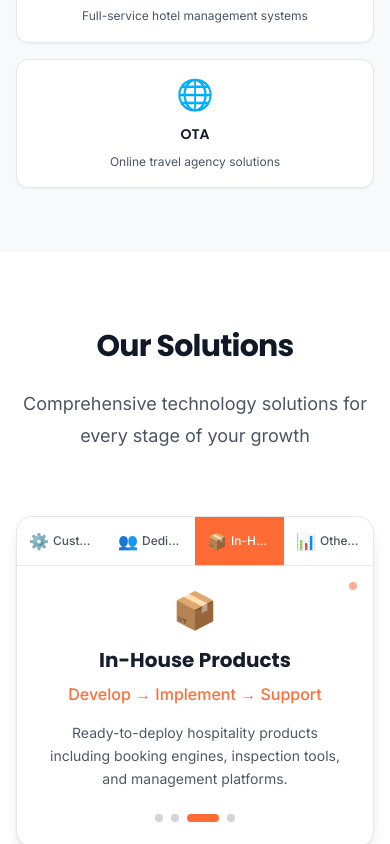
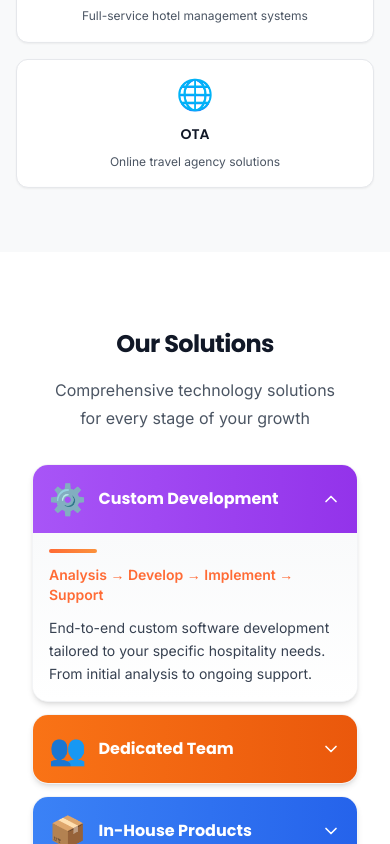
Before and after one commit to JEBITECH/jebi_website, a Next.js app: page / in a window 390 px wide. Shown: the part 2016-2860 px from the top of the page. Built offline with nearby package versions, Linux system fonts and the light colour scheme.

Commit message:
make the solution section responsive

```diff
--- a/app/page.tsx
+++ b/app/page.tsx
@@ -205,13 +205,13 @@ export default function Home() {
 
       {/* 3. Rolling Options Section */}
       <div className="bg-white section-padding">
-        <div className="container-custom">
+        <div className="container-custom px-4 sm:px-6">
           <AnimatedSection direction="up">
-            <div className="mx-auto max-w-2xl text-center mb-16">
-              <h2 className="text-3xl font-bold tracking-tight text-gray-900 sm:text-4xl font-heading">
+            <div className="mx-auto max-w-2xl text-center mb-8 sm:mb-12 md:mb-16">
+              <h2 className="text-2xl sm:text-3xl md:text-4xl font-bold tracking-tight text-gray-900 font-heading">
                 Our Solutions
               </h2>
-              <p className="mt-6 text-lg leading-8 text-gray-600">
+              <p className="mt-4 sm:mt-6 text-base sm:text-lg leading-7 sm:leading-8 text-gray-600 px-4 sm:px-0">
                 Comprehensive technology solutions for every stage of your growth
               </p>
             </div>
--- a/components/RollingOptions.tsx
+++ b/components/RollingOptions.tsx
@@ -2,6 +2,7 @@
 
 import { useState, useEffect } from 'react'
 import { motion, AnimatePresence } from 'framer-motion'
+import { ChevronDown } from 'lucide-react'
 
 interface RollingOption {
   id: string
@@ -24,6 +25,7 @@ export default function RollingOptions({
 }: RollingOptionsProps) {
   const [currentIndex, setCurrentIndex] = useState(0)
   const [isAutoPlaying, setIsAutoPlaying] = useState(true)
+  const [openAccordions, setOpenAccordions] = useState<number[]>([0]) // First item open by default on mobile
 
   useEffect(() => {
     if (!isAutoPlaying) return
@@ -42,29 +44,109 @@ export default function RollingOptions({
     setTimeout(() => setIsAutoPlaying(true), 10000)
   }
 
+  const toggleAccordion = (index: number) => {
+    setOpenAccordions(prev =>
+      prev.includes(index)
+        ? prev.filter(i => i !== index)
+        : [...prev, index]
+    )
+  }
+
+  const getGradientColor = (index: number) => {
+    const colors = [
+      'from-purple-500 to-purple-600',
+      'from-orange-500 to-orange-600',
+      'from-blue-500 to-blue-600',
+      'from-pink-500 to-pink-600'
+    ]
+    return colors[index % colors.length]
+  }
+
   return (
-    <div className={`bg-white rounded-2xl shadow-lg border border-gray-200 overflow-hidden ${className}`}>
+    <div className={`${className}`}>
+      {/* Mobile View - Accordion Cards */}
+      <div className="block md:hidden space-y-3">
+        {options.map((option, index) => {
+          const isOpen = openAccordions.includes(index)
+          return (
+            <motion.div
+              key={option.id}
+              initial={{ opacity: 0, y: 20 }}
+              animate={{ opacity: 1, y: 0 }}
+              transition={{ delay: index * 0.1 }}
+              className="bg-white rounded-2xl shadow-md border border-gray-100 overflow-hidden hover:shadow-lg transition-shadow duration-300"
+            >
+              {/* Accordion Header */}
+              <button
+                onClick={() => toggleAccordion(index)}
+                className={`w-full bg-gradient-to-r ${getGradientColor(index)} p-4 flex items-center justify-between text-white transition-all duration-300`}
+              >
+                <div className="flex items-center gap-3">
+                  <span className="text-3xl">{option.icon}</span>
+                  <div className="text-left">
+                    <h3 className="text-base font-bold leading-tight">{option.title}</h3>
+                  </div>
+                </div>
+                <motion.div
+                  animate={{ rotate: isOpen ? 180 : 0 }}
+                  transition={{ duration: 0.3 }}
+                >
+                  <ChevronDown className="w-5 h-5" />
+                </motion.div>
+              </button>
+
+              {/* Accordion Content */}
+              <AnimatePresence>
+                {isOpen && (
+                  <motion.div
+                    initial={{ height: 0, opacity: 0 }}
+                    animate={{ height: 'auto', opacity: 1 }}
+                    exit={{ height: 0, opacity: 0 }}
+                    transition={{ duration: 0.3, ease: 'easeInOut' }}
+                    className="overflow-hidden"
+                  >
+                    <div className="p-4 bg-gradient-to-b from-gray-50 to-white">
+                      <div className="flex items-center gap-2 mb-3">
+                        <div className="h-1 w-12 bg-gradient-to-r from-primary-orange to-orange-400 rounded-full"></div>
+                      </div>
+                      <p className="text-sm text-primary-orange font-semibold mb-3">
+                        {option.subtitle}
+                      </p>
+                      <p className="text-gray-700 text-sm leading-relaxed">
+                        {option.description}
+                      </p>
+                    </div>
+                  </motion.div>
+                )}
+              </AnimatePresence>
+            </motion.div>
+          )
+        })}
+      </div>
+
+      {/* Tablet & Desktop View - Tabbed Interface */}
+      <div className="hidden md:block bg-white rounded-2xl shadow-lg border border-gray-200 overflow-hidden">
         {/* Option Tabs */}
-      <div className="flex flex-wrap sm:flex-nowrap border-b border-gray-200">
+        <div className="flex flex-wrap sm:flex-nowrap border-b border-gray-200 bg-gray-50">
           {options.map((option, index) => (
             <button
               key={option.id}
               onClick={() => handleOptionClick(index)}
-            className={`flex-1 px-3 sm:px-4 py-3 text-sm font-medium transition-all duration-300 min-w-0 ${currentIndex === index
+              className={`flex-1 px-3 md:px-4 py-3 text-sm font-medium transition-all duration-300 min-w-0 ${currentIndex === index
                   ? 'bg-primary-orange text-white shadow-sm'
                   : 'text-gray-600 hover:text-primary-orange hover:bg-gray-50'
                 }`}
             >
-            <div className="flex items-center justify-center gap-1 sm:gap-2">
-              <span className="text-base sm:text-lg">{option.icon}</span>
-              <span className="text-xs sm:text-sm truncate">{option.title}</span>
+              <div className="flex items-center justify-center gap-2">
+                <span className="text-base md:text-lg">{option.icon}</span>
+                <span className="text-xs md:text-sm truncate leading-tight">{option.title}</span>
               </div>
             </button>
           ))}
         </div>
 
         {/* Content Area */}
-      <div className="p-6 sm:p-8 min-h-[200px] sm:min-h-[250px] relative">
+        <div className="p-6 md:p-8 min-h-[250px] md:min-h-[300px] relative">
           <AnimatePresence mode="wait">
             <motion.div
               key={currentIndex}
@@ -74,14 +156,14 @@ export default function RollingOptions({
               transition={{ duration: 0.5, ease: [0.16, 1, 0.3, 1] }}
               className="text-center"
             >
-            <div className="text-4xl sm:text-5xl mb-4">{options[currentIndex].icon}</div>
-            <h3 className="text-xl sm:text-2xl font-bold text-gray-900 mb-2">
+              <div className="text-4xl md:text-5xl mb-4">{options[currentIndex].icon}</div>
+              <h3 className="text-xl md:text-2xl font-bold text-gray-900 mb-2 px-2">
                 {options[currentIndex].title}
               </h3>
-            <p className="text-base sm:text-lg text-primary-orange font-medium mb-4">
+              <p className="text-base md:text-lg text-primary-orange font-medium mb-4 px-2">
                 {options[currentIndex].subtitle}
               </p>
-            <p className="text-gray-600 leading-relaxed text-sm sm:text-base">
+              <p className="text-gray-600 leading-relaxed text-base px-4">
                 {options[currentIndex].description}
               </p>
             </motion.div>
@@ -107,5 +189,6 @@ export default function RollingOptions({
           )}
         </div>
       </div>
+    </div>
   )
 }
```
Lines whose indentation alone changed are shown as unchanged.
